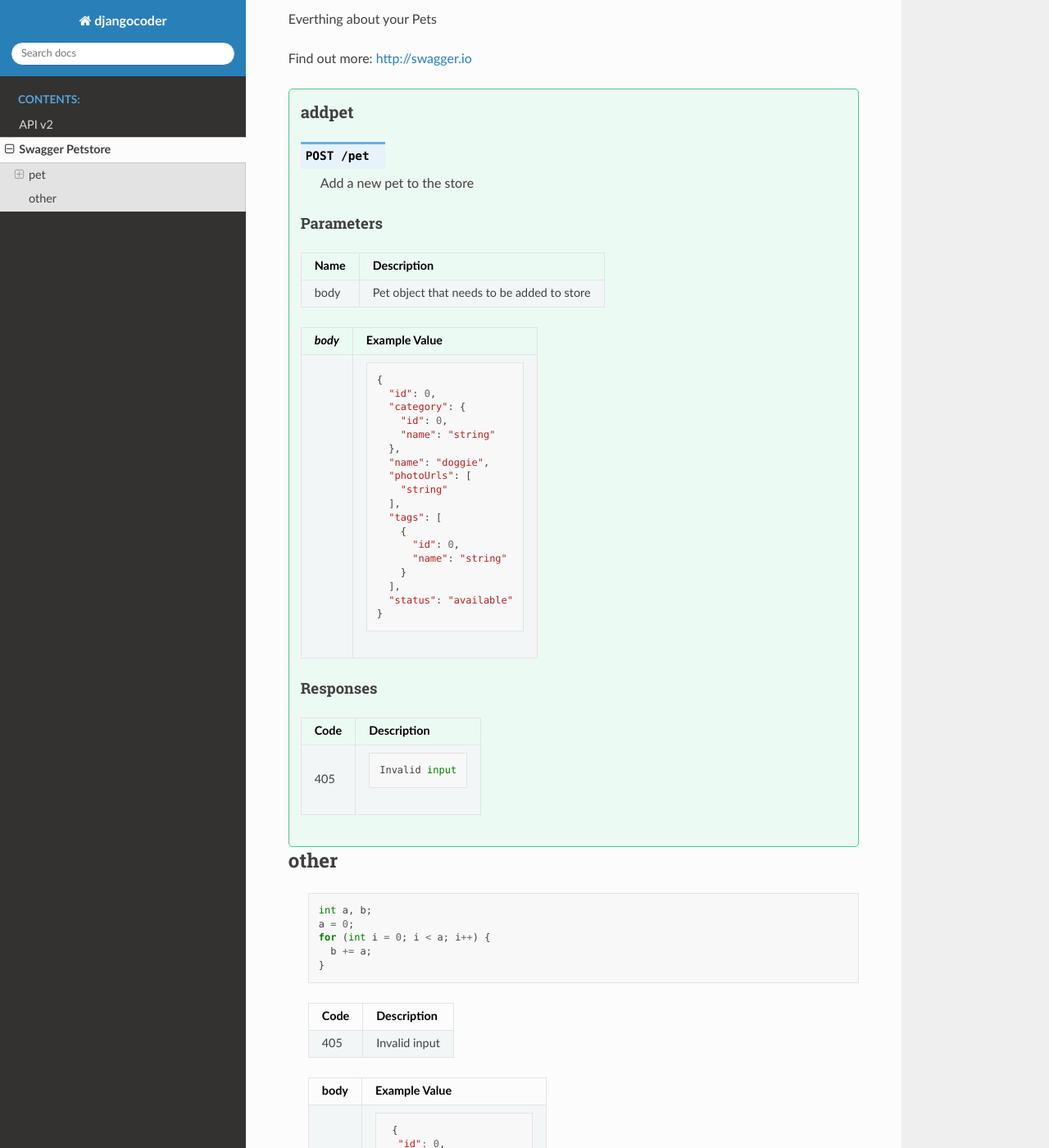
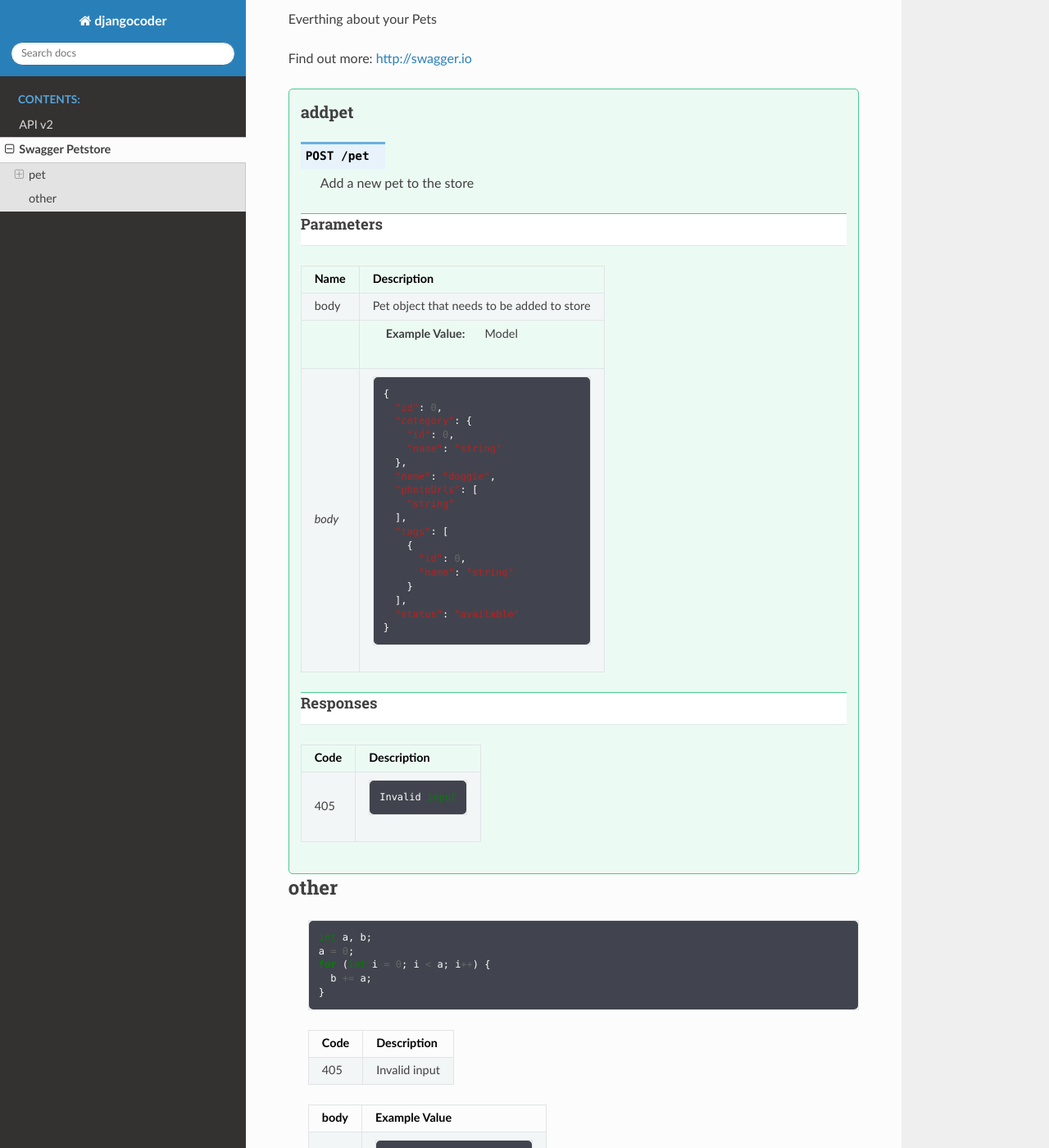
Before and after one commit to Mike-Dai/djangocoder, a Sphinx documentation site: the page built from docs/petstore.rst, in a window 1280 px wide and 1400 px high, scrolled down 276 px. Shown: the whole window at 82% size. Built offline with Sphinx 7.4.7 and the Read the Docs theme 2.0.0, drawn with Linux system fonts in a browser that asks for light colours.

Commit message:
test docs

```diff
--- a/docs/_static/css/custom.css
+++ b/docs/_static/css/custom.css
@@ -5,7 +5,7 @@
 	padding:2%;
 }
 
-#parameters h3{
+#parameters h4{
 	text-align: left;
 	vertical-align: middle;
 	background-color: #ffffff;
@@ -14,7 +14,7 @@
 	border-bottom: solid #ddeae5 1px;
 }
 
-#responses h3{
+#responses h4{
 	text-align: left;
 	vertical-align: middle;
 	background-color: #ffffff;
@@ -23,8 +23,12 @@
 	border-bottom: solid #ddeae5 1px;
 }
 
+table.docutils {
+	border:none;
+}
+
 pre {
-	background-color: #41444e
+	background-color: #41444e;
 	color:#ffffff;
 	border-radius: 5px;
 }
--- a/docs/petstore.rst
+++ b/docs/petstore.rst
@@ -25,15 +25,8 @@
 Name       Description
 =========  =============================================
 body       Pet object that needs to be added to store
-=========  =============================================
-
-
-
-
-=========  =============================================
-*body*             Example Value
-=========  =============================================
-\           ::
+\          :Example Value: Model
+*body*      ::
 
                 {
                   "id": 0,
```
